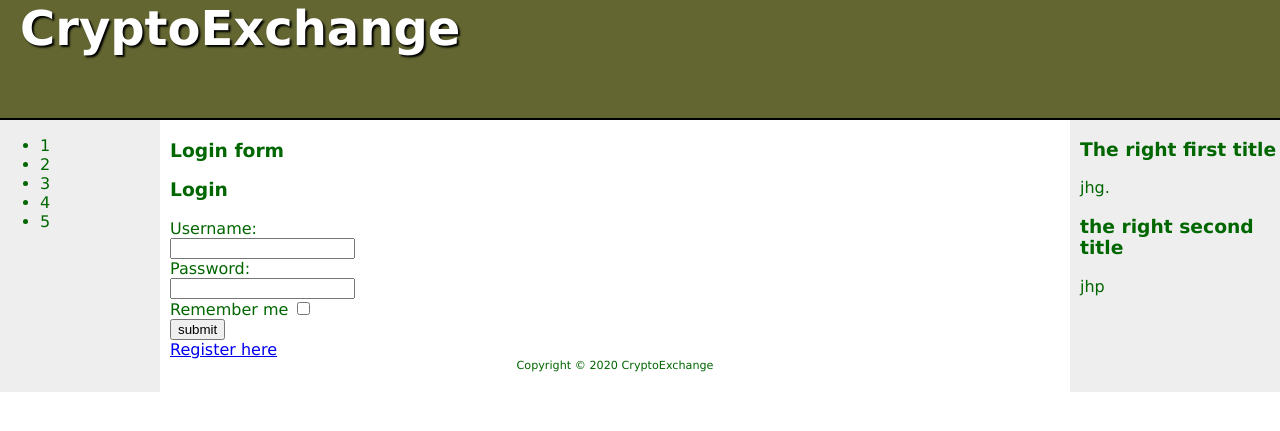
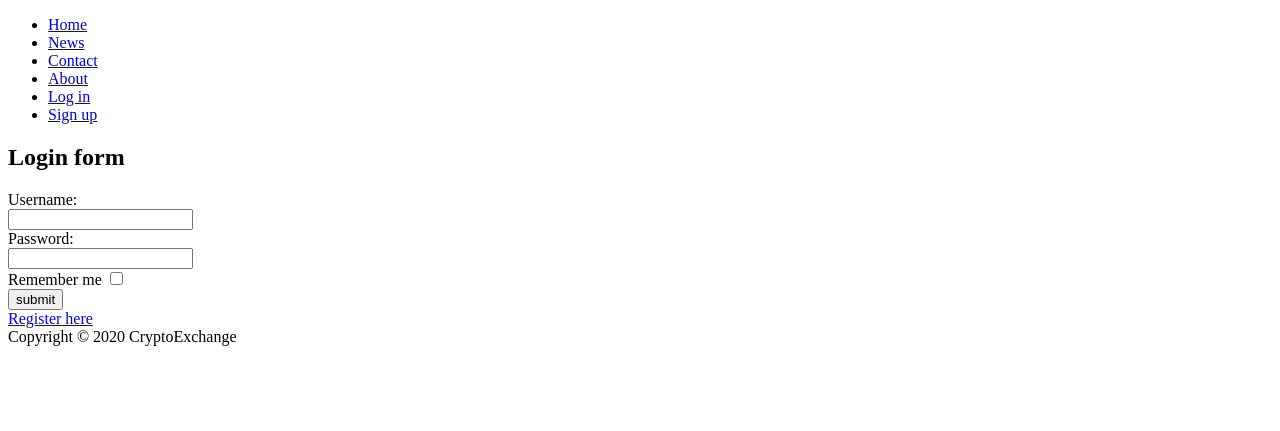
Before and after one commit to elvinlai1/CryptoExchange, a PHP site: page /public/Login.php in a window 1280 px wide. Shown: the top 431 px of the page. Run offline with PHP 8.4, Linux system fonts and the light colour scheme.

Commit message:
Update Login.php

```diff
--- a/public/Login.php
+++ b/public/Login.php
@@ -5,117 +5,27 @@
   <title>CryptoExchange</title>
   <meta charset="utf-8">
 </head>
-<style>
-  header,
-nav,
-main,
-footer,
-aside {
-  display: block;
-}
-
-* {
-  box-sizing: border-box;
-}
-
-body {
-  margin: 0;
-  background-color: #ffffff;
-}
-
-#container {
-  background-color: #eeeeee;
-  color: #006600;
-  min-width: 960px;
-  font-family: Verdana, Arial, sans-serif;
-}
-
-header {
-  background-color: #636631;
-  background-image: ;
-  background-position: bottom;
-  background-repeat: repeat-x;
-  height: 120px;
-  color: White;
-  text-align: right;
-  padding: 0 20px;
-  border-bottom: 2px solid #000000;
-}
-
-nav {
-  float: left;
-  width: 150px;
-}
-
-aside {
-  float: right;
-  width: 200px;
-}
-
-main {
-  margin: 0 210px 0 160px;
-  padding: 1px 10px 20px 10px;
-  background-color: #ffffff;
-  color: #006600;
-}
-footer {
-  font-size: 0.7em;
-  text-align: center;
-  color: #006600;
-  background-color: #ffffff;
-  padding-top: 10;
-}
-
-h1 {
-  margin-top: 0;
-  font-size: 3em;
-  text-align: left;
-  text-shadow: 2px 2px 2px #000000;
-}
-
-header a {
-  font-size: 0.8em;
-}
-header a:link,
-header a:visited {
-  color: #ffffff;
-}
-header a:focus,
-header a:hover {
-  color: #eeeeee;
-}
-
-</style>
 
 <body>
-  <div id="container">
-    <header>
-      <h1>CryptoExchange</h1>
-    </header>
-    <nav>
-      <ul>
-        <li><a>1</a></li>
-        <li><a>2</a></li>
-        <li><a>3</a></li>
-        <li><a>4</a></li>
-        <li><a>5</a></li>
-      </ul>
-    </nav>
-    <aside>
-      <h3>The right first title</h3>
-      <p class="news">jhg</a>.</p>
-      <h3>the right second title</h3>
-      <p class="news">jhp</p>
-    </aside>
+  <div id="app">
+    <ul id="nav">
+      <li><a class="active" href="#home">Home</a></li>
+      <li><a href="#news">News</a></li>
+      <li><a href="#contact">Contact</a></li>
+      <li><a href="#about">About</a></li>
+      <li id="LoginRegister"><a href="#login">Log in</a></li>
+      <li id="LoginRegister"><a href="#signup">Sign up</a></li>
+    </ul>
+  </div>
+  <div class=bodyframe>
     <main id="content">
       <div id="login">
-        <h3 class="text-center text-white pt-5">Login form</h3>
+        <h2 class="text-center text-white pt-5">Login form</h2>
         <div class="container">
           <div id="login-row" class="row justify-content-center align-items-center">
             <div id="login-column" class="col-md-6">
               <div id="login-box" class="col-md-12">
                 <form id="login-form" class="form" action="" method="post">
-                  <h3 class="text-center text-info">Login</h3>
                   <div class="form-group">
                     <label for="username" class="text-info">Username:</label><br>
                     <input type="text" name="username" id="username" class="form-control">
@@ -141,6 +51,8 @@ header a:hover {
       </footer>
     </main>
   </div>
+  <div class=cookies>
+  </div>
 </body>
 
 </html>
```
